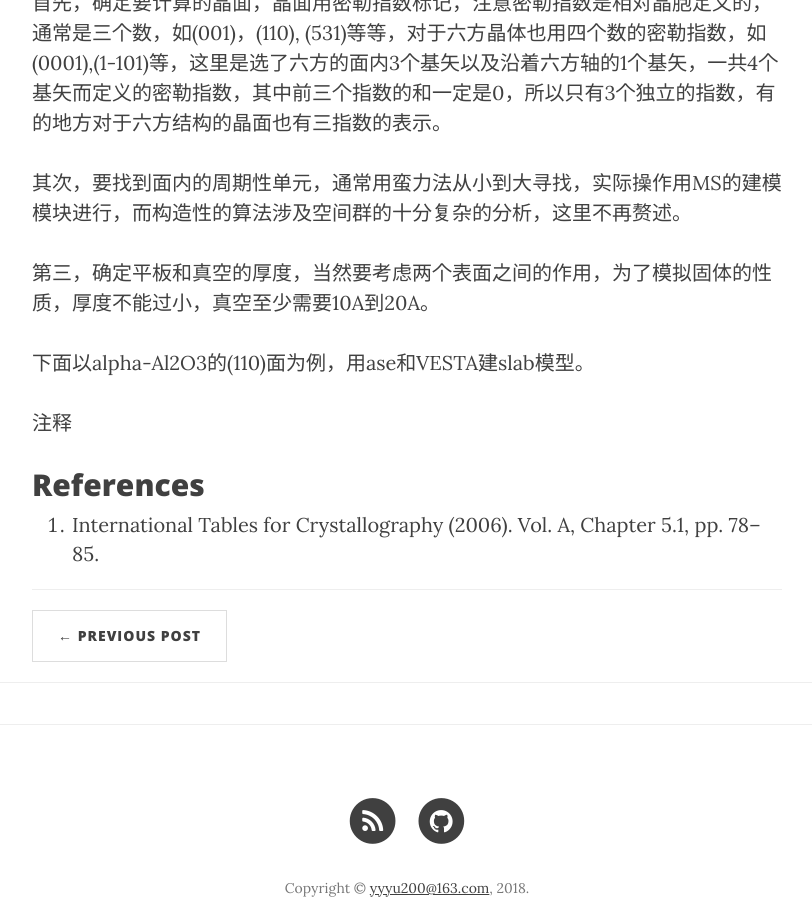
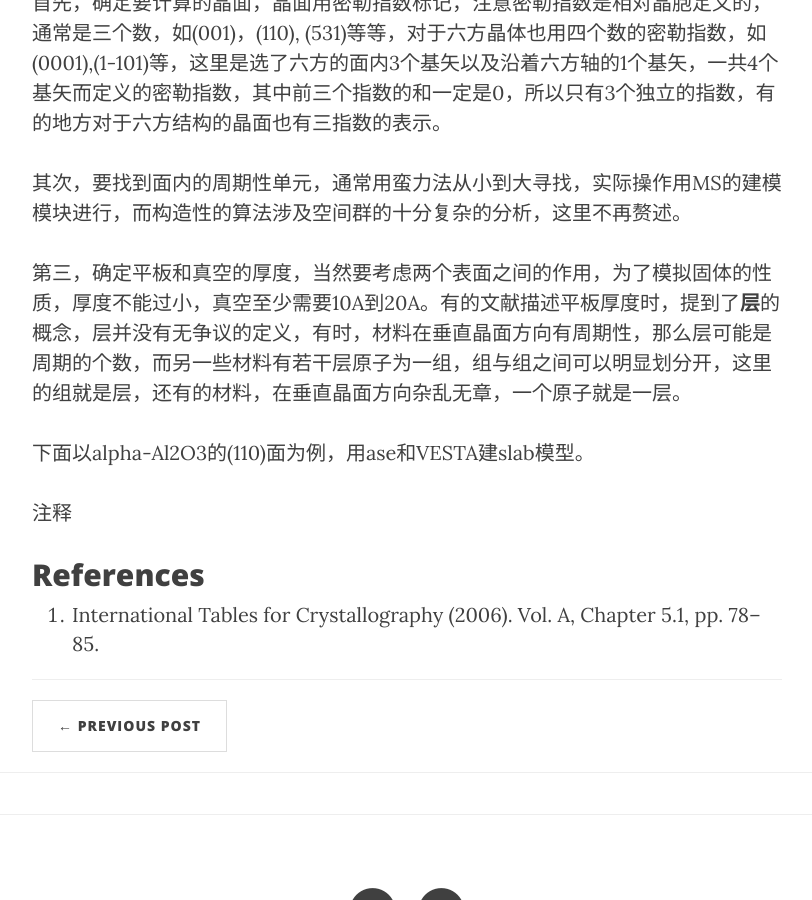
Before and after one commit to yyyu200/DFTbook, a Jekyll site: the page built from _posts/2019-04-07-TransCell.md, in a window 1280 px wide and 900 px high, scrolled down 5294 px. Shown: the whole window, without its empty margins (233-1045 px from the left). Built offline with Jekyll 4.4.1, drawn with Linux system fonts in a browser that asks for light colours; nearby versions of some CDN libraries; formulas are drawn with MathJax 3; comment, search, counter and statistics services are not loaded.

Commit message:
modify at20190412-18:34:54-aliyun

```diff
--- a/_posts/2019-04-07-TransCell.md
+++ b/_posts/2019-04-07-TransCell.md
@@ -175,7 +175,7 @@ ibrav      structure                   celldm(2)-celldm(6)
 
 其次，要找到面内的周期性单元，通常用蛮力法从小到大寻找，实际操作用MS的建模模块进行，而构造性的算法涉及空间群的十分复杂的分析，这里不再赘述。
 
-第三，确定平板和真空的厚度，当然要考虑两个表面之间的作用，为了模拟固体的性质，厚度不能过小，真空至少需要10A到20A。
+第三，确定平板和真空的厚度，当然要考虑两个表面之间的作用，为了模拟固体的性质，厚度不能过小，真空至少需要10A到20A。有的文献描述平板厚度时，提到了**层**的概念，层并没有无争议的定义，有时，材料在垂直晶面方向有周期性，那么层可能是周期的个数，而另一些材料有若干层原子为一组，组与组之间可以明显划分开，这里的组就是层，还有的材料，在垂直晶面方向杂乱无章，一个原子就是一层。
 
 下面以alpha-Al2O3的(110)面为例，用ase和VESTA建slab模型。
 
```
